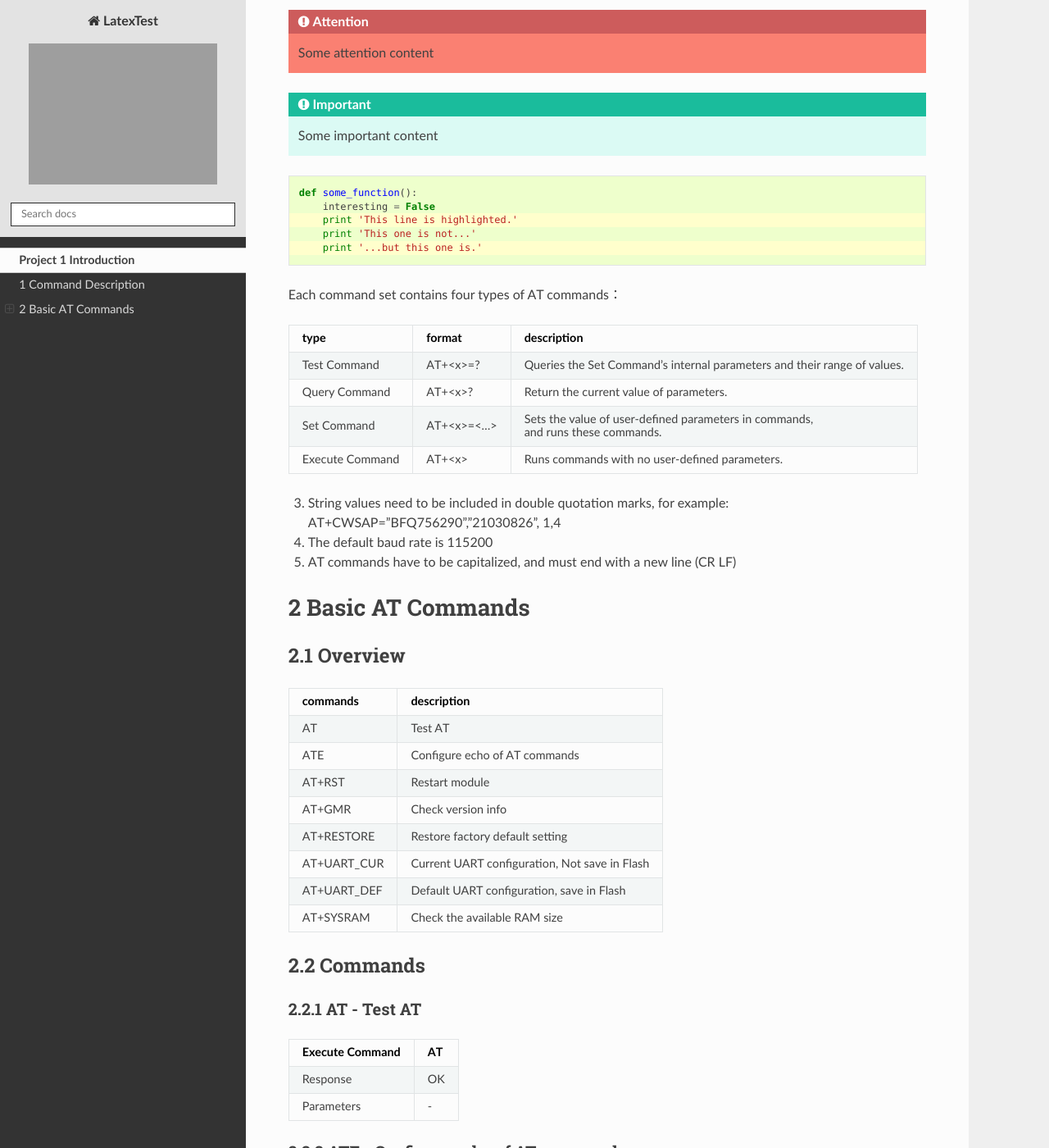
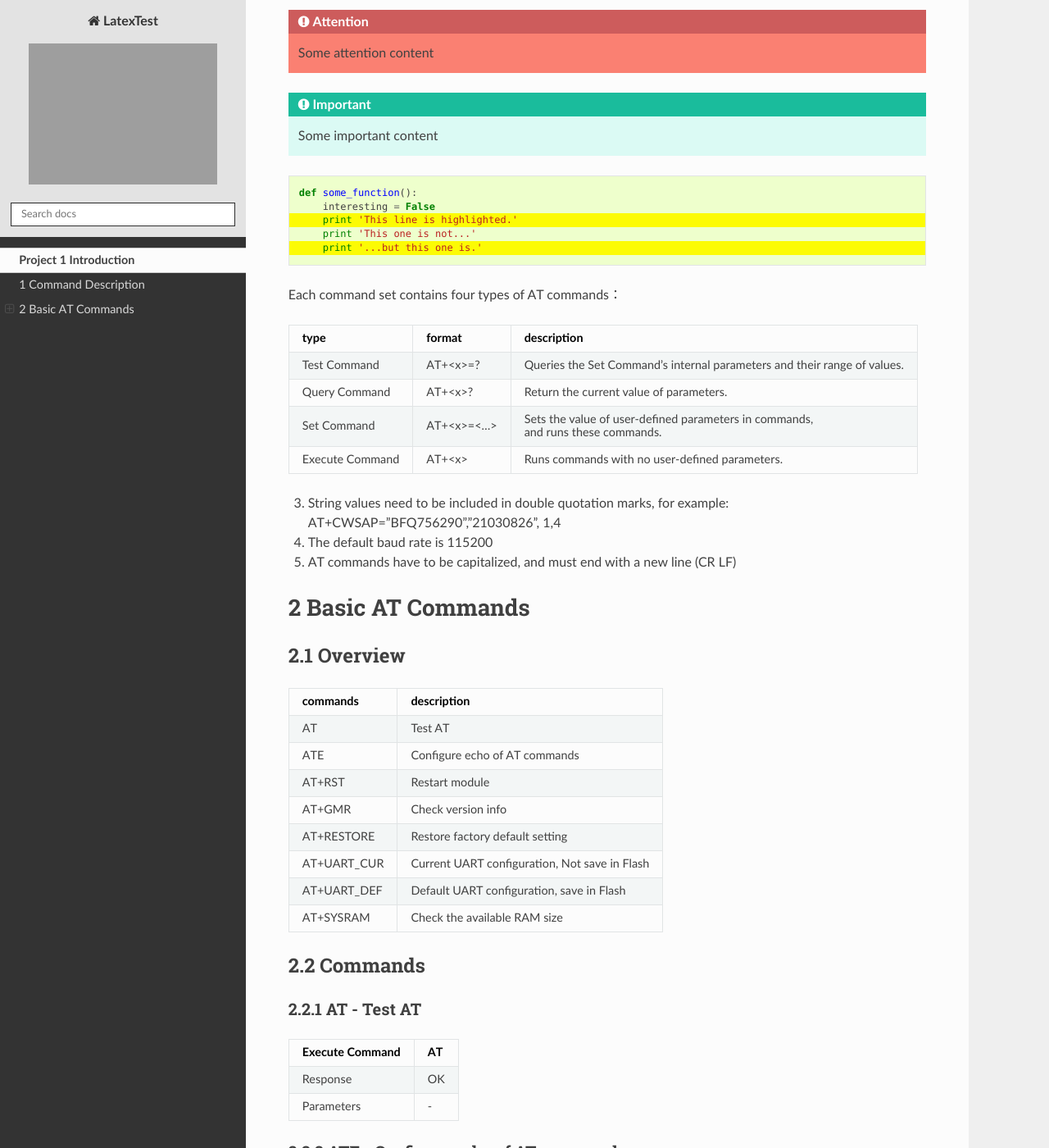
Before and after one commit to HaiTrieuNg/LatexTest, a Sphinx documentation site: the page built from source/content.rst, in a window 1280 px wide and 1400 px high, scrolled down 898 px. Shown: the whole window at 82% size. Built offline with Sphinx 7.4.7 and the Read the Docs theme 2.0.0, drawn with Linux system fonts in a browser that asks for light colours.

Commit message:
Update layout.html

```diff
--- a/source/_templates/layout.html
+++ b/source/_templates/layout.html
@@ -16,9 +16,10 @@
 		background : #eeffcc;
 	 }
 
-	 span.highlight.hll{
-		background-color: #fcfb04;
-	 }
+	 .highlight .hll {
+    		background-color: #fcfb04;
+	}
+
 
 	/*Logo, have to define in conf.py*/
 	.wy-side-nav-search>a.icon img.logo {
```
